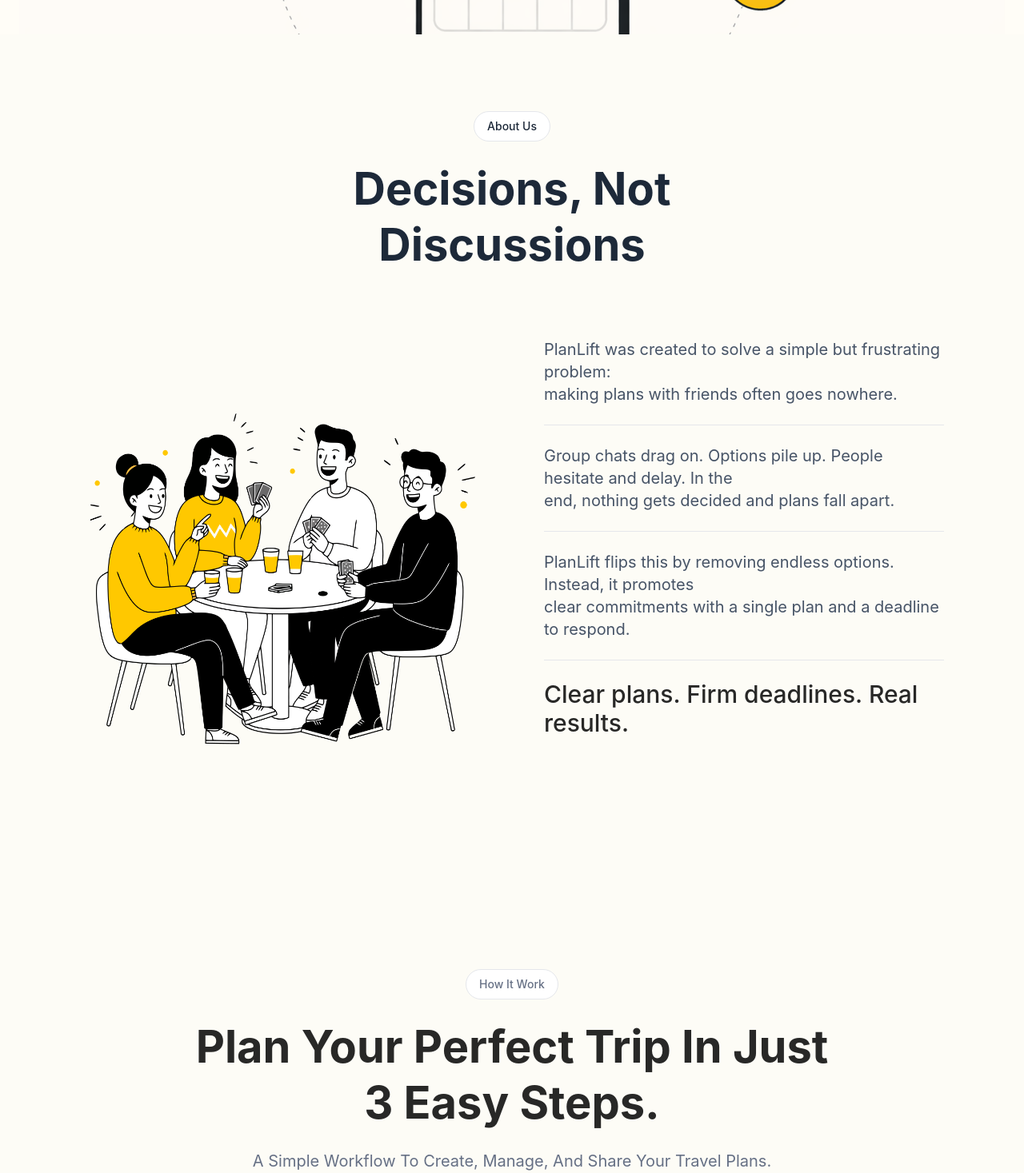
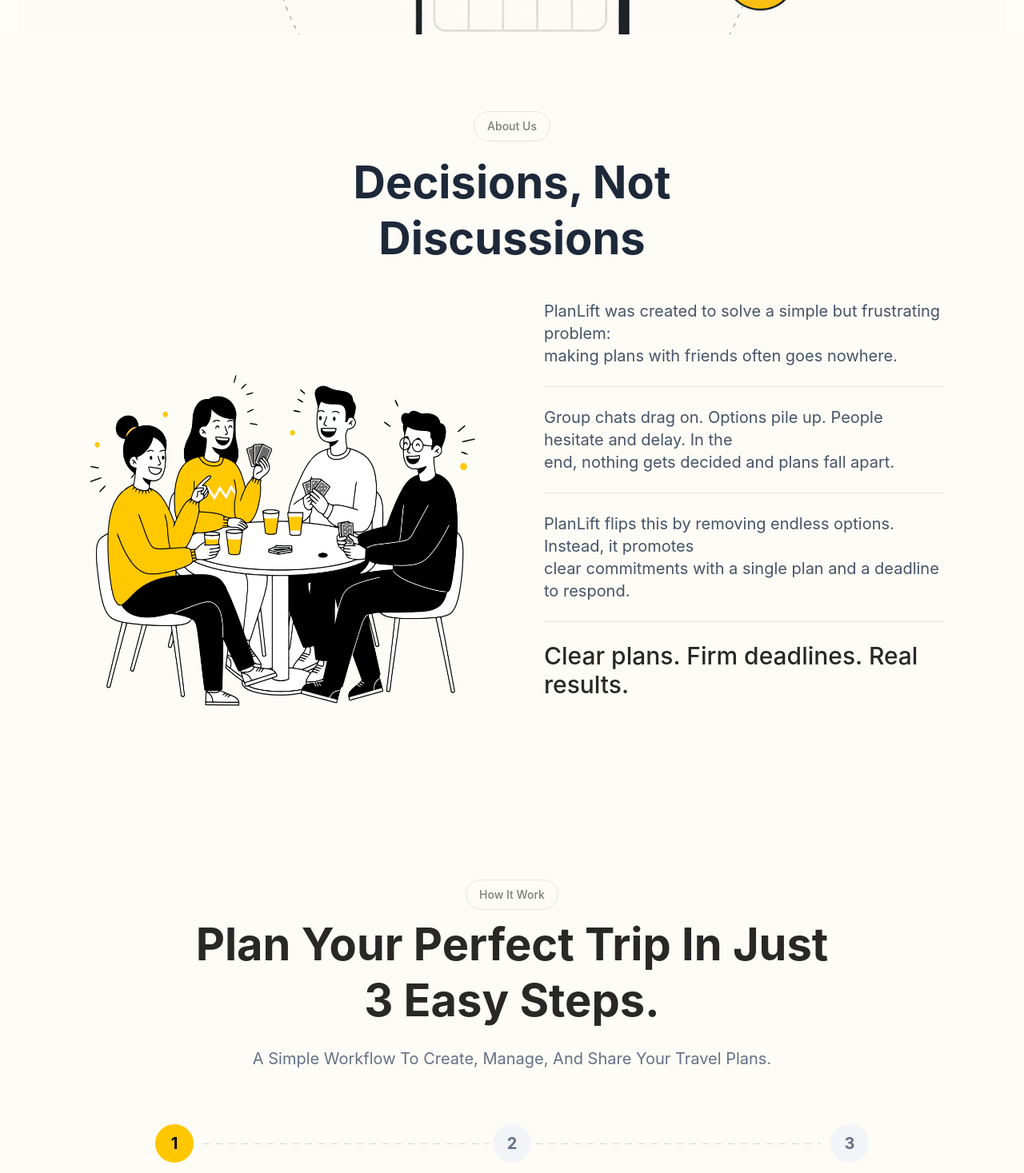
Before and after one commit to iroid-sneh/plan-lift-landing-page, a React (Vite) app: page / in a window 1280 px wide. Shown: the part 1330-2797 px from the top of the page at 80% size. Built offline with nearby package versions, Linux system fonts and the light colour scheme; a web font is replaced by a local one.

Commit message:
refactor: update FAQ section and adjust layout margins for improved design

```diff
--- a/client/pages/Index.tsx
+++ b/client/pages/Index.tsx
@@ -4,7 +4,7 @@
 
 export default function Index() {
   const [openFaqIndex, setOpenFaqIndex] = useState<number | null>(0);
-  const [openItems, setOpenItems] = useState<number[]>([0, 3]); // For FAQ section
+  const [openItems, setOpenItems] = useState<number[]>([0]); // For FAQ section
   const navigate = useNavigate();
   const toggleFaq = (index: number) => {
     setOpenItems((prev) =>
@@ -115,7 +115,7 @@
         <div className="max-w-[1800px] mx-auto px-6 lg:px-[100px] py-6">
           <div className="flex items-center justify-between">
             {/* Logo - Fixed Path */}
-            <Link to="/" className="flex items-center gap-2">
+            <Link to="/" className="flex items-center gap-4">
               <img
                 src="/logo.png"
                 alt="Planlift Logo"
@@ -327,10 +327,10 @@
       <section id="about" className="bg-[#FDFCF6] py-16 lg:py-24">
         <div className="max-w-[1800px] mx-auto px-6 lg:px-[100px]">
           <div className="flex flex-col items-center">
-            {/* 1. Section Header (Centered) */}
-            <div className="text-center mb-16">
-              <div className="inline-flex px-4 py-2 rounded-full border border-gray-200 mb-6 bg-white">
-                <span className="text-[#1D2939] text-sm font-medium">
+            {/* 1. Section Header (Reduced bottom margin to close the gap) */}
+            <div className="text-center mb-4 md:mb-6">
+              <div className="inline-flex px-4 py-2 rounded-full border border-[#2828271A] mb-4 bg-transparent">
+                <span className="text-[#28282799] text-sm font-medium">
                   About Us
                 </span>
               </div>
@@ -339,8 +339,8 @@
               </h2>
             </div>
 
-            {/* 2. Content Row (Two Columns) */}
-            <div className="flex flex-col lg:flex-row items-center gap-12 lg:gap-20 w-full mb-16">
+            {/* 2. Content Row (Reduced gap from title section) */}
+            <div className="flex flex-col lg:flex-row items-center gap-8 lg:gap-20 w-full mb-16">
               {/* Left Column: Illustration */}
               <div className="w-full lg:w-1/2">
                 <img
@@ -385,13 +385,13 @@
       </section>
 
       {/* How It Works - 3 Easy Steps */}
-      <section id="how-it-work" className="bg-[#FDFCF6] py-20 lg:py-28">
+      <section id="how-it-work" className="bg-[#FDFCF6] py-20 lg:py-12">
         <div className="max-w-[1800px] mx-auto px-6 lg:px-[100px]">
           <div className="flex flex-col items-center">
             {/* 1. Section Header */}
             <div className="text-center max-w-[800px] mb-16">
-              <div className="inline-flex px-4 py-2 rounded-full border border-gray-200 mb-6 bg-white">
-                <span className="text-[#667085] text-sm font-medium">
+              <div className="inline-flex px-4 py-2 rounded-full border border-[#2828271A] mb-2 bg-transparent">
+                <span className="text-[#28282799] text-sm font-medium">
                   How It Work
                 </span>
               </div>
@@ -410,7 +410,7 @@
               {/* Step Numbers with Dashed Line */}
               <div className="relative flex justify-between items-center max-w-[900px] mx-auto mb-10">
                 {/* Dashed Connecting Line */}
-                <div className="absolute top-1/2 left-0 w-full h-[1px] border-t border-dashed border-gray-300 -z-0"></div>
+                <div className="absolute top-1/2 inset-x-16 h-px -z-0 bg-[repeating-linear-gradient(to_right,rgba(209,213,219,1)_0,rgba(209,213,219,1)_8px,transparent_8px,transparent_16px)]"></div>
 
                 {/* Number 1 (Active) */}
                 <div className="relative z-10 w-14 h-14 rounded-full bg-[#FFC700] flex items-center justify-center text-black text-xl font-bold border-4 border-[#FDFCF6]">
@@ -459,7 +459,7 @@
               {/* Step Image Cards */}
               <div className="grid grid-cols-1 md:grid-cols-3 gap-6">
                 {/* Card 1 */}
-                <div className="rounded-[32px] p-8 flex items-center justify-center min-h-[350px]">
+                <div className="rounded-[32px] border border-gray-200 p-8 flex items-center justify-center min-h-[350px]">
                   <img
                     src="/step1Img.png"
                     alt="Step 1"
@@ -467,7 +467,7 @@
                   />
                 </div>
                 {/* Card 2 */}
-                <div className="rounded-[32px] p-8 flex items-center justify-center min-h-[150px]">
+                <div className="rounded-[32px] border border-gray-200 p-8 flex items-center justify-center min-h-[150px]">
                   <img
                     src="/Step2Img.png"
                     alt="Step 2"
@@ -475,7 +475,7 @@
                   />
                 </div>
                 {/* Card 3 */}
-                <div className="rounded-[32px] p-8 flex items-center justify-center min-h-[350px]">
+                <div className="rounded-[32px] border border-gray-200 p-8 flex items-center justify-center min-h-[350px]">
                   <img
                     src="/Step3Img.png"
                     alt="Step 3"
@@ -494,8 +494,8 @@
           {/* Top Content: Header & Rocket */}
           <div className="flex flex-col lg:flex-row items-start justify-between gap-12 mb-16">
             <div className="max-w-[600px]">
-              <div className="inline-flex px-4 py-2 rounded-full border border-gray-200 mb-6 bg-white">
-                <span className="text-[#667085] text-sm font-medium">
+              <div className="inline-flex px-4 py-2 rounded-full border border-[#2828271A] mb-6 bg-transparent">
+                <span className="text-[#28282799] text-sm font-medium">
                   Pricing
                 </span>
               </div>
@@ -666,8 +666,8 @@
           {/* Header Row: Title + Illustration */}
           <div className="flex flex-col lg:flex-row items-start justify-between gap-10 mb-16">
             <div className="max-w-[900px]">
-              <div className="inline-flex px-4 py-2 rounded-full border border-gray-200 mb-6 bg-white">
-                <span className="text-[#667085] text-sm font-medium">FAQ</span>
+              <div className="inline-flex px-4 py-2 rounded-full border border-[#2828271A] mb-6 bg-transparent">
+                <span className="text-[#28282799] text-sm font-medium">FAQ</span>
               </div>
               <h2 className="text-[40px] md:text-[64px] font-bold text-[#282827] leading-[1.1] mb-6 font-satoshi">
                 Frequently asked questions
@@ -708,7 +708,7 @@
             {/* Right Column (Items 4, 5, 6) */}
             <div className="flex-1 flex flex-col gap-6 w-full">
               {faqData.slice(3, 6).map((item, index) => {
-                const actualIndex = index + 2; // 3, 4, 5
+                const actualIndex = index + 3; // 3, 4, 5
                 const isOpen = openItems.includes(actualIndex);
                 return (
                   <FaqItem
@@ -724,8 +724,11 @@
 
           {/* Center CTA Button */}
           <div className="flex justify-center">
-            <button className="px-12 py-5 bg-[#FFC700] rounded-full text-black text-lg font-bold hover:bg-[#E6B400] transition-all transform hover:scale-105 shadow-md">
-              Ask a Questions
+            <button
+              onClick={() => navigate("/contact-us")}
+              className="px-12 py-5 bg-[#FFC700] rounded-full text-black text-lg font-bold hover:bg-[#E6B400] transition-all transform hover:scale-105 shadow-md"
+            >
+              Ask a Question
             </button>
           </div>
         </div>
```
